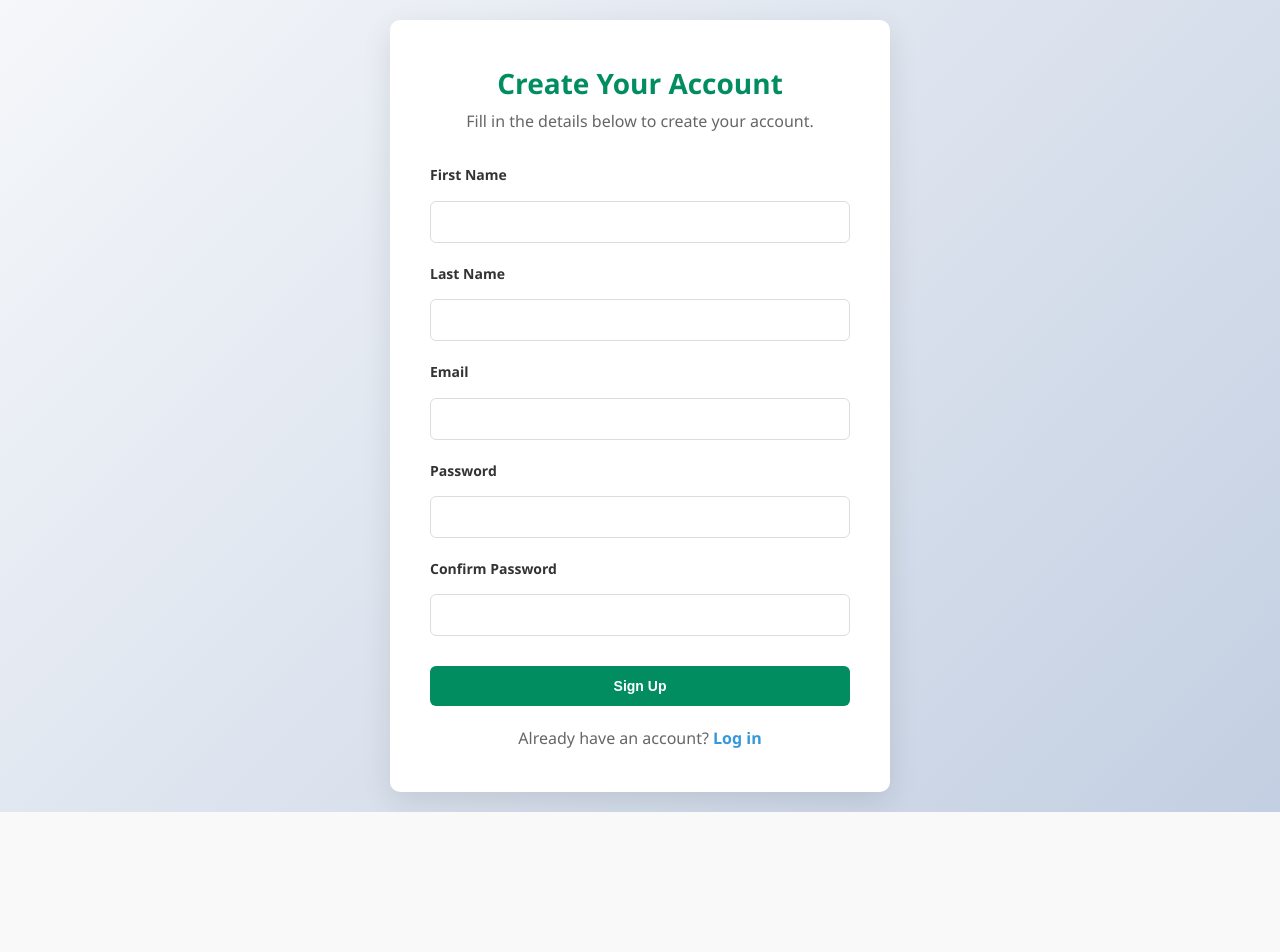
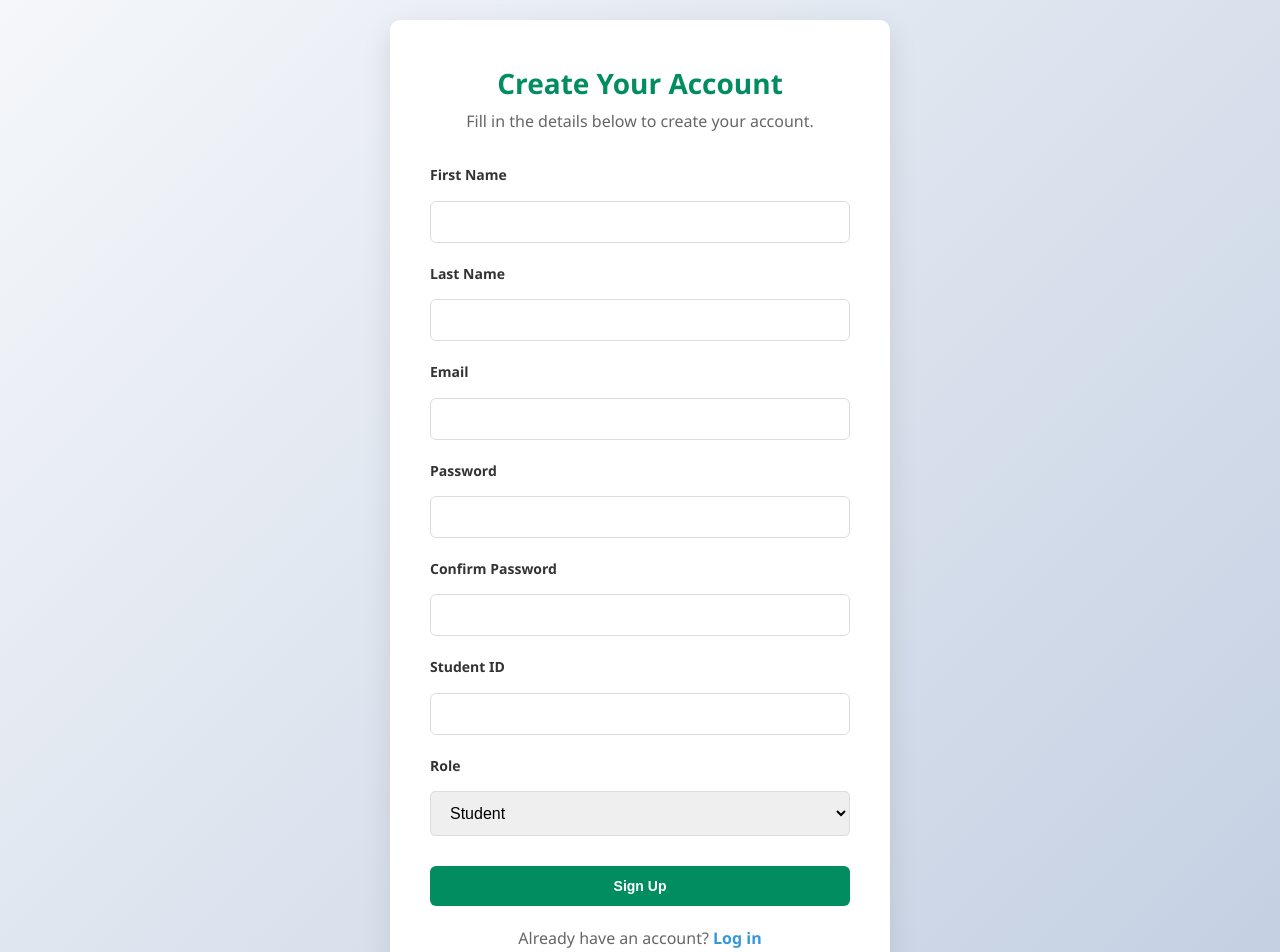
Before and after one commit to Eddiemoe1/student-management-system-frontend, a React (Vite) app: page /signup in a window 1280 px wide. Shown: the top 952 px of the page. Before the commit the page ends 812 px from the top, so only its background shows below. Built offline with nearby package versions, Linux system fonts and the light colour scheme.

Commit message:
validation

```diff
--- a/package.json
+++ b/package.json
@@ -11,6 +11,7 @@
   },
   "dependencies": {
     "@hookform/resolvers": "^5.1.1",
+    "axios": "^1.11.0",
     "lucide-react": "^0.525.0",
     "react": "^19.1.0",
     "react-dom": "^19.1.0",
--- a/src/Components/Signup.tsx
+++ b/src/Components/Signup.tsx
@@ -1,5 +1,6 @@
 import React, { useState } from 'react';
 import './signup.css';
+import axios from 'axios';
 
 interface FormData {
   firstName: string;
@@ -25,9 +26,13 @@ const SignUp: React.FC = () => {
   const [errors, setErrors] = useState<Partial<FormData>>({});
   const [isSubmitting, setIsSubmitting] = useState(false);
   const [successMessage, setSuccessMessage] = useState('');
+  const [isLoading, setIsLoading] = useState(false);
 
-  const handleChange = (e: React.ChangeEvent<HTMLInputElement | HTMLSelectElement>) => {
+  const handleChange = (
+    e: React.ChangeEvent<HTMLInputElement | HTMLSelectElement>
+  ) => {
     const { name, value } = e.target;
+
     setFormData(prev => ({
       ...prev,
       [name]: value
@@ -74,48 +79,40 @@ const SignUp: React.FC = () => {
     if (!validate()) return;
 
     setIsSubmitting(true);
+    setIsLoading(true);
 
     try {
-      // Simulate API call
-      await new Promise(resolve => setTimeout(resolve, 1500));
+      const res = await axios.post("http://localhost:5294/api/v1/Auth/register", formData);
 
-      // In a real app, you would call your backend here
-      // const response = await axios.post('/api/auth/signup', formData);
+      setSuccessMessage(res.data.message || 'Registration successful.');
 
-      setSuccessMessage('Account created successfully! Redirecting to login...');
-      // Reset form
-      setFormData({
-        firstName: '',
-        lastName: '',
-        email: '',
-        password: '',
-        confirmPassword: '',
-        role: 'student',
-        studentId: ''
-      });
+      // Redirect to login after short delay
+      setTimeout(() => {
+        window.location.href = '/login';
+      }, 1500);
+    } catch (error: any) {
+      const apiErrors = error.response?.data?.errors || {};
+      let message = 'Registration failed. Please try again.';
 
-      // Redirect to login after 2 seconds
-      setTimeout(() => {
-        // In a real app, you would use react-router or similar
-        window.location.href = '/login';
-      }, 2000);
-    } catch (error) {
-      // Handle error
-      setErrors({
-        email: 'This email is already registered'
-      });
+      if (Object.keys(apiErrors).length > 0) {
+        message = Object.values(apiErrors).flat().join(' ');
+      }
+
+      alert(message);
     } finally {
       setIsSubmitting(false);
+      setIsLoading(false);
     }
   };
 
   return (
     <div className="signup-container">
       <div className="signup-card">
-        <h2> <b>Create Your Account</b></h2>
+        <h2><b>Create Your Account</b></h2>
         <p className="signup-description">
           Fill in the details below to create your account.
         </p>
+
         {successMessage && (
           <div className="success-message">
             {successMessage}
@@ -190,12 +187,41 @@ const SignUp: React.FC = () => {
             )}
           </div>
 
+          {formData.role === 'student' && (
+            <div className="form-group">
+              <label htmlFor="studentId">Student ID</label>
+              <input
+                type="text"
+                id="studentId"
+                name="studentId"
+                value={formData.studentId}
+                onChange={handleChange}
+                className={errors.studentId ? 'error' : ''}
+              />
+              {errors.studentId && <span className="error-message">{errors.studentId}</span>}
+            </div>
+          )}
+
+          <div className="form-group">
+            <label htmlFor="role">Role</label>
+            <select
+              id="role"
+              name="role"
+              value={formData.role}
+              onChange={handleChange}
+            >
+              <option value="student">Student</option>
+              <option value="teacher">Lecturer</option>
+              <option value="admin">Admin</option>
+            </select>
+          </div>
+
           <button
             type="submit"
             className="submit-btn"
-            disabled={isSubmitting}
+            disabled={isSubmitting || isLoading}
           >
-            {isSubmitting ? 'Creating Account...' : 'Sign Up'}
+            {isLoading ? 'Creating Account...' : 'Sign Up'}
           </button>
         </form>
 
--- a/src/Contexts/AuthContext.tsx
+++ b/src/Contexts/AuthContext.tsx
@@ -46,22 +46,23 @@ export const AuthProvider: React.FC<AuthProviderProps> = ({ children }) => {
     password
     try {
       //Mock login i'll replace with actual API call
-      const mockUser: User = {
-        id: '1',
-        email,
-        firstName: 'Ednah',
-        lastName: 'Moraa',
-        role: email.includes('admin') ? 'admin' : email.includes('lecturer') ? 'lecturer' : 'student',
-      };
+      const login = {}
+      // const mockUser: User = {
+      //   id: '1',
+      //   email,
+      //   firstName: 'Ednah',
+      //   lastName: 'Moraa',
+      //   role: email.includes('admin') ? 'admin' : email.includes('lecturer') ? 'lecturer' : 'student',
+      // };
 
       const mockToken = 'mock-jwt-token-' + Date.now();
 
-      setUser(mockUser);
-      setToken(mockToken);
+      //setUser(mockUser);
+     // setToken(mockToken);
 
       // Store in localStorage
-      localStorage.setItem('auth_token', mockToken);
-      localStorage.setItem('auth_user', JSON.stringify(mockUser));
+      //localStorage.setItem('auth_token', mockToken);
+     // localStorage.setItem('auth_user', JSON.stringify(mockUser));
 
     } catch (error) {
       throw new Error('Login failed');
```
Also changed, not shown: 1 other file (tests, documents, lock files or other folders).
